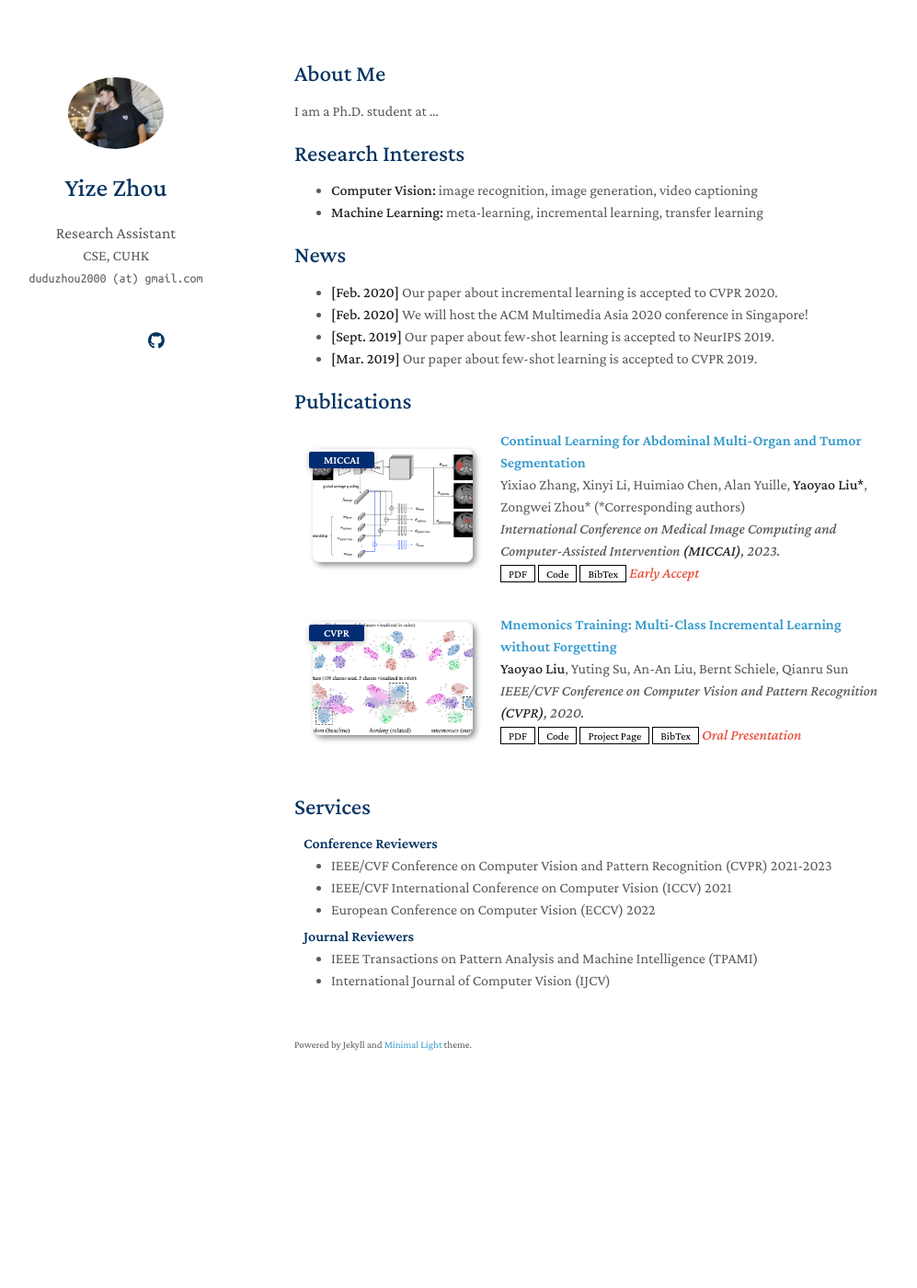
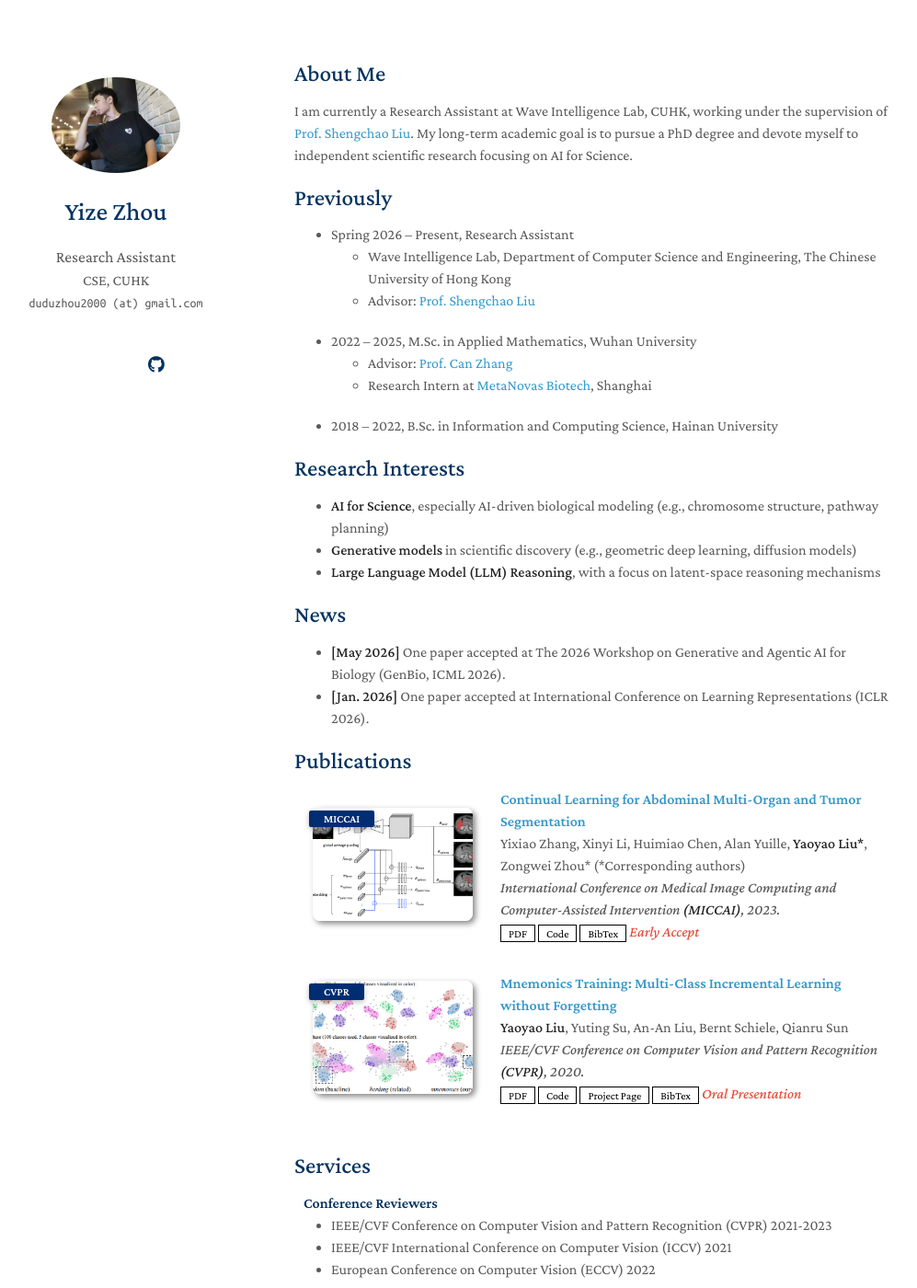
Before and after one commit to yize1203/yize1203.github.io, a Jekyll site: the page built from index.md, in a window 1280 px wide and 1400 px high. Shown: the whole window at 92% size, without its empty margins (150-1147 px from the left). Built offline with Jekyll 4.4.1, drawn with Linux system fonts in a browser that asks for light colours; a style sheet for code colours, icons or effects is not loaded; our own code applies the rules of GitHub Pages for plain Markdown files.

Commit message:
Update homepage

```diff
--- a/_sass/minimal-light.scss
+++ b/_sass/minimal-light.scss
@@ -216,7 +216,7 @@ papertitle {
 
       .image.avatar img {
         border-radius: 100%;
-        width: 45%;
+        width: 60%;
         padding: 20px;
         // border: 1px solid #ddd;
         // padding: 3px;
@@ -225,7 +225,7 @@ papertitle {
 
     #header .image.avatar {
       margin: 0 0 1em 0;
-      width: 8.00em;
+      width: 10.00em;
     }
 
 h3, h4, h5, h6 {
--- a/index.md
+++ b/index.md
@@ -3,20 +3,25 @@ layout: homepage
 ---
 
 ## About Me
+I am currently a Research Assistant at Wave Intelligence Lab, CUHK, working under the supervision of [Prof. Shengchao Liu](https://chao1224.github.io/). My long-term academic goal is to pursue a PhD degree and devote myself to independent scientific research focusing on AI for Science.
 
-I am a Ph.D. student at ...
+## Previously
+- Spring 2026 -- Present, Research Assistant
+  - Wave Intelligence Lab, Department of Computer Science and Engineering, The Chinese University of Hong Kong
+  - Advisor: [Prof. Shengchao Liu](https://chao1224.github.io/)
+- 2022 -- 2025, M.Sc. in Applied Mathematics, Wuhan University
+  - Advisor: [Prof. Can Zhang](https://jszy.whu.edu.cn/zhangcan/zh_CN/index.htm)
+  - Research Intern at [MetaNovas Biotech](https://metanovas.com/), Shanghai
+- 2018 -- 2022, B.Sc. in Information and Computing Science, Hainan University
 
 ## Research Interests
-
-- **Computer Vision:** image recognition, image generation, video captioning
-- **Machine Learning:** meta-learning, incremental learning, transfer learning
+- **AI for Science**, especially AI-driven biological modeling (e.g., chromosome structure, pathway planning)
+- **Generative models** in scientific discovery (e.g., geometric deep learning, diffusion models)
+- **Large Language Model (LLM) Reasoning**, with a focus on latent-space reasoning mechanisms
 
 ## News
-
-- **[Feb. 2020]** Our paper about incremental learning is accepted to CVPR 2020.
-- **[Feb. 2020]** We will host the ACM Multimedia Asia 2020 conference in Singapore!
-- **[Sept. 2019]** Our paper about few-shot learning is accepted to NeurIPS 2019.
-- **[Mar. 2019]** Our paper about few-shot learning is accepted to CVPR 2019.
+- **[May 2026]** One paper accepted at The 2026 Workshop on Generative and Agentic AI for Biology (GenBio, ICML 2026).
+- **[Jan. 2026]** One paper accepted at International Conference on Learning Representations (ICLR 2026).
 
 {% include_relative _includes/publications.md %}
 
```
